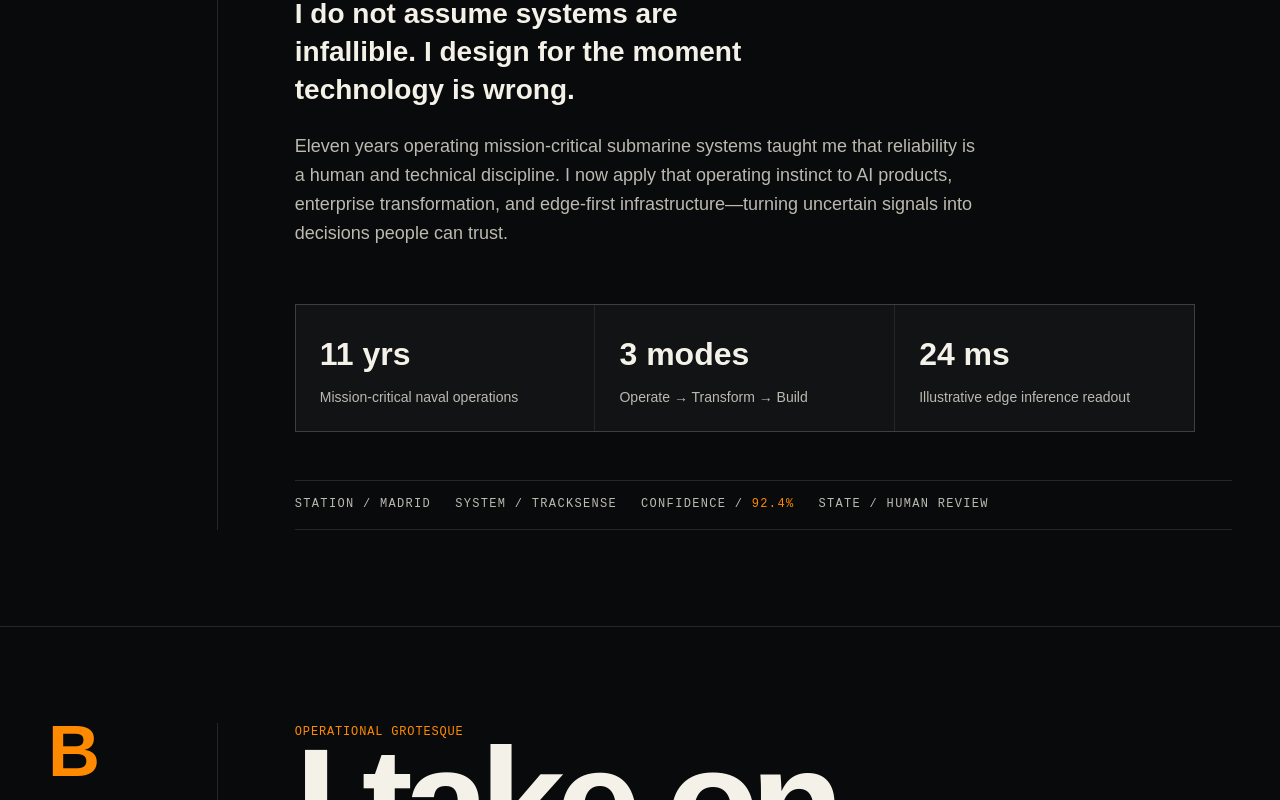
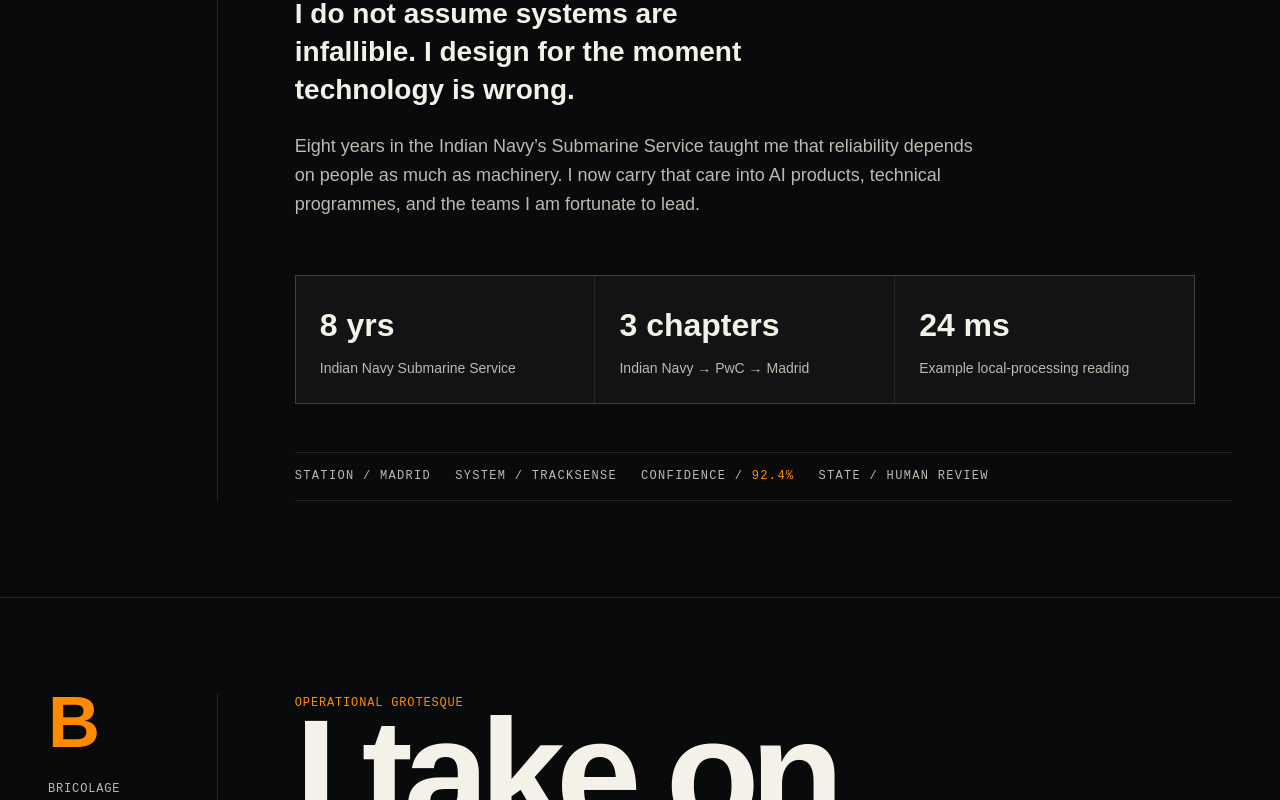
Before and after one commit to SarfarazSingh/professional-portfolio-site, a Next.js app: page /dev/type in a window 1280 px wide. Shown: the part 1380-2180 px from the top of the page. Built offline with nearby package versions, Linux system fonts and the light colour scheme; no server answers; a web font is replaced by a local one.

Commit message:
Correct Navy tenure in type specimen
Co-authored-by: sarfarazsingh <sarfarazsingh@student.ie.edu>

```diff
--- a/app/dev/type/page.tsx
+++ b/app/dev/type/page.tsx
@@ -135,25 +135,24 @@ export default function TypeSpecimensPage() {
               technology is wrong.
             </p>
             <p className={styles.body}>
-              Eleven years operating mission-critical submarine systems taught
-              me that reliability is a human and technical discipline. I now
-              apply that operating instinct to AI products, enterprise
-              transformation, and edge-first infrastructure—turning uncertain
-              signals into decisions people can trust.
+              Eight years in the Indian Navy’s Submarine Service taught me that
+              reliability depends on people as much as machinery. I now carry
+              that care into AI products, technical programmes, and the teams I
+              am fortunate to lead.
             </p>
 
             <div className={styles.data}>
               <div>
-                <strong>11 yrs</strong>
-                <span>Mission-critical naval operations</span>
+                <strong>8 yrs</strong>
+                <span>Indian Navy Submarine Service</span>
               </div>
               <div>
-                <strong>3 modes</strong>
-                <span>Operate → Transform → Build</span>
+                <strong>3 chapters</strong>
+                <span>Indian Navy → PwC → Madrid</span>
               </div>
               <div>
                 <strong>24 ms</strong>
-                <span>Illustrative edge inference readout</span>
+                <span>Example local-processing reading</span>
               </div>
             </div>
 
```
